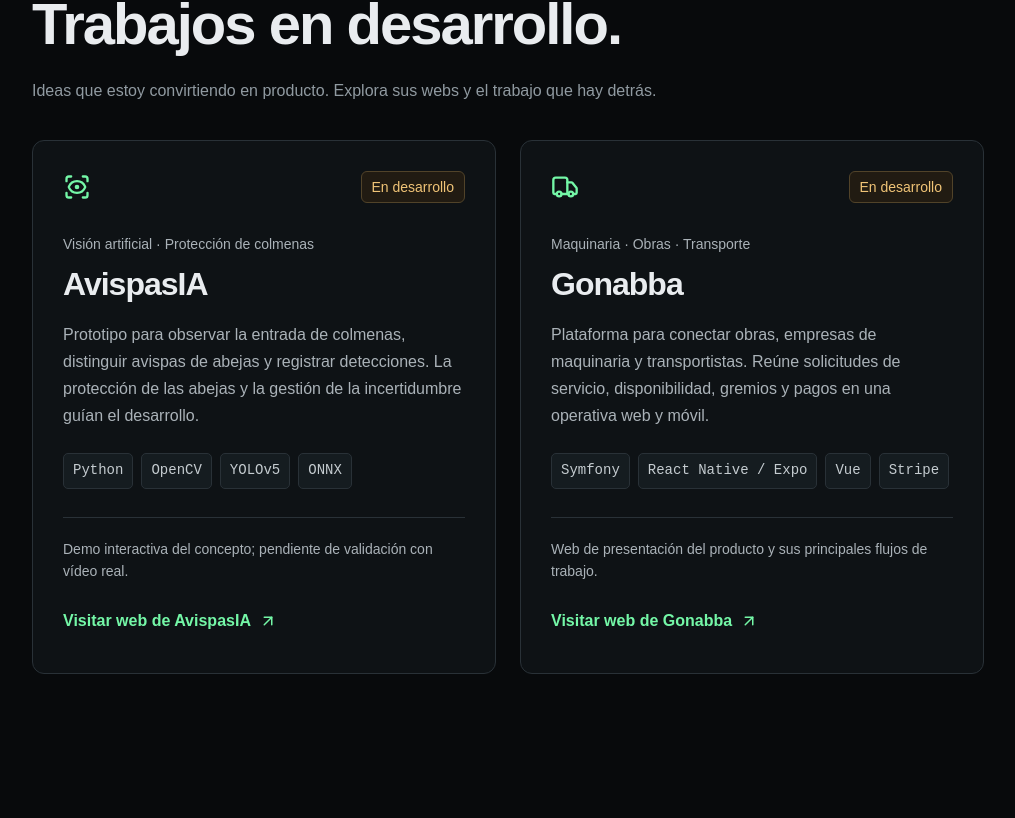
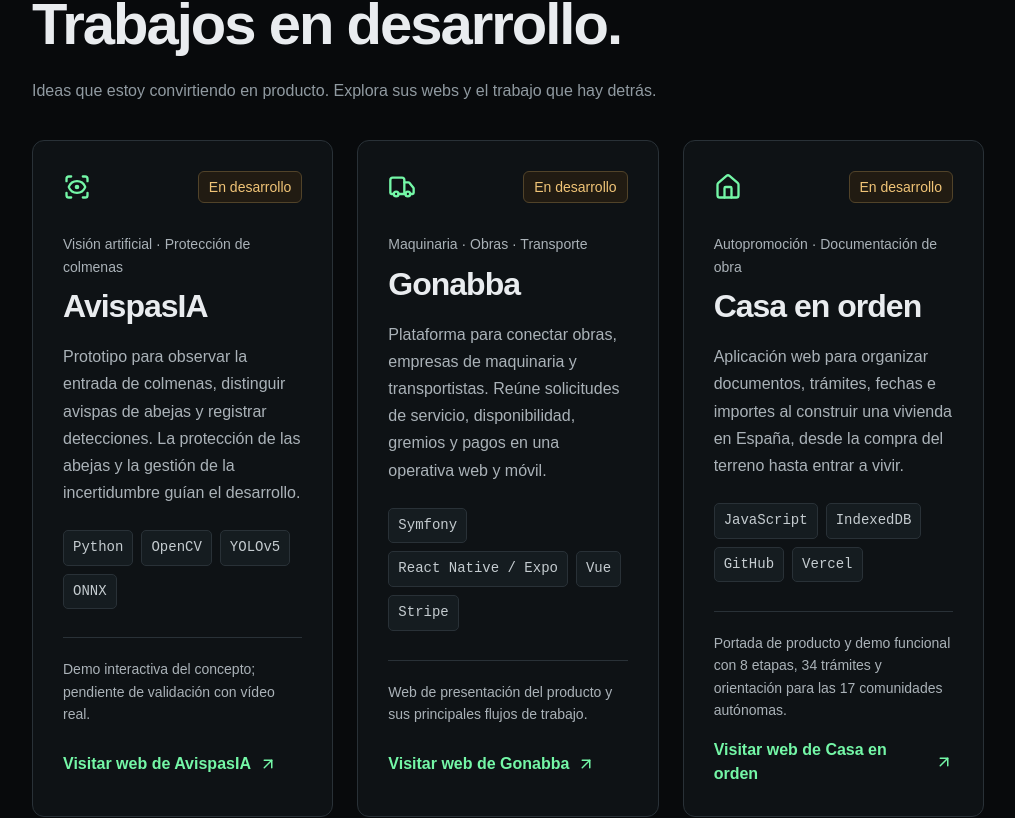
Before and after one commit to Benemox/Abe_cv_interactivo, a Next.js app: page / in a window 1280 px wide. Shown: the part 2746-3564 px from the top of the page, without its empty margins (132-1147 px from the left). Built offline with nearby package versions, Linux system fonts and the light colour scheme.

Commit message:
feat: add Casa en orden to interactive projects

```diff
--- a/app/page.tsx
+++ b/app/page.tsx
@@ -1,7 +1,7 @@
 "use client";
 import {useState} from "react";
 import {motion} from "framer-motion";
-import {GitBranch,Mail,Linkedin,ChevronRight,ArrowUpRight,ScanEye,Truck} from "lucide-react";
+import {GitBranch,Mail,Linkedin,ChevronRight,ArrowUpRight,ScanEye,Truck,House} from "lucide-react";
 const projects = [
   {
     name: "AvispasIA",
@@ -21,11 +21,20 @@ const projects = [
     url: "https://gonabba.vercel.app/",
     icon: Truck,
   },
+  {
+    name: "Casa en orden",
+    category: "Autopromoción · Documentación de obra",
+    description: "Aplicación web para organizar documentos, trámites, fechas e importes al construir una vivienda en España, desde la compra del terreno hasta entrar a vivir.",
+    preview: "Portada de producto y demo funcional con 8 etapas, 34 trámites y orientación para las 17 comunidades autónomas.",
+    technologies: ["JavaScript", "IndexedDB", "GitHub", "Vercel"],
+    url: "https://registro-de-obra.vercel.app/",
+    icon: House,
+  },
 ];
 const skills=["PHP 8.x","Symfony","Laravel","TypeScript","Node","PostgreSQL","Redis","Druid","Docker","AWS","RabbitMQ","Unit Testing","Hexagonal Architecture","DDD","Clean Code","Microservices","Async Messaging","Caching","High Availability"];
 const jobs=[{company:"Nairoo",date:"Sep 2025 — Actualidad",stack:"PHP 8.4 · Laravel · PostgreSQL · Redis · GraphQL",text:"Construcción y evolución del core backend con Arquitectura Hexagonal y DDD. Diseño de casos de uso, entidades, puertos y adaptadores; refactor de legacy e integraciones. Desarrollo del backend de un Channel Manager."},{company:"Up Spain",date:"Feb 2023 — Oct 2025",stack:"PHP 8.2 · Symfony · PostgreSQL · Redis · Elasticsearch · Azure",text:"Arquitectura Hexagonal y DDD, APIs, microservicios Dockerizados y mensajería asíncrona. Integraciones con AS400 y ecosistema Azure."},{company:"SunMedia",date:"Ago 2021 — Feb 2023",stack:"PHP · Symfony · PostgreSQL · Redis · Druid · AWS",text:"Plataformas de gestión, reporting y análisis de costes con foco en rendimiento y escalabilidad. Microservicios, Clean Code y colas asíncronas."}];
 const layers=[["HTTP / API","Controller"],["APPLICATION","Use Case · Command / Query"],["DOMAIN","Entity · Value Object · Domain Service"],["PORTS","Repository · Gateway"],["INFRASTRUCTURE","Doctrine · Redis · RabbitMQ"]];
-export default function Home(){const [mode,setMode]=useState<"recruiter"|"developer">("recruiter"); const [cmd,setCmd]=useState("help"); const output:Record<string,string>={help:"Comandos: skills · experience · projects · architecture · contact",skills:"PHP / Symfony / Laravel / PostgreSQL / Redis / Docker / RabbitMQ / DDD",experience:"Nairoo → Up Spain → SunMedia",projects:"AvispasIA · Gonabba — trabajos en desarrollo. Explora sus webs en la sección de proyectos.",architecture:"HTTP → Application → Domain → Ports → Infrastructure",contact:"LinkedIn: /in/abelabbasi"}; return <main>
+export default function Home(){const [mode,setMode]=useState<"recruiter"|"developer">("recruiter"); const [cmd,setCmd]=useState("help"); const output:Record<string,string>={help:"Comandos: skills · experience · projects · architecture · contact",skills:"PHP / Symfony / Laravel / PostgreSQL / Redis / Docker / RabbitMQ / DDD",experience:"Nairoo → Up Spain → SunMedia",projects:"AvispasIA · Gonabba · Casa en orden — trabajos en desarrollo. Explora sus webs en la sección de proyectos.",architecture:"HTTP → Application → Domain → Ports → Infrastructure",contact:"LinkedIn: /in/abelabbasi"}; return <main>
 <nav><b>AA<span>.</span></b><div className="mode"><button className={mode==="recruiter"?"active":""} onClick={()=>setMode("recruiter")}>Recruiter</button><button className={mode==="developer"?"active":""} onClick={()=>setMode("developer")}>Developer</button></div></nav>
 <section className="hero"><motion.div initial={{opacity:0,y:20}} animate={{opacity:1,y:0}}><p className="eyebrow">BACKEND DEVELOPER · MADRID</p><h1>Construyo el backend<br/>que <em>no se ve</em>,<br/>pero lo sostiene todo.</h1><p className="lead">Soy <strong>Abel Abbasi</strong>. Diseño sistemas mantenibles, lógica de dominio clara e integraciones fiables con PHP, Symfony y Laravel.</p><div className="actions"><a href="#experience">Explorar experiencia <ChevronRight size={18}/></a><a className="ghost" href="#projects">Ver proyectos <ChevronRight size={18}/></a><a className="ghost" href="https://www.linkedin.com/in/abelabbasi">LinkedIn <Linkedin size={17}/></a></div></motion.div><div className="terminal"><div className="termbar"><i/><i/><i/><span>abel@backend:~</span></div><div className="termbody"><p><span>abel@portfolio</span>:~$ {cmd}</p><p className="out">{output[cmd]||"Comando no encontrado. Prueba: help"}</p><div className="commands">{Object.keys(output).map(x=><button key={x} onClick={()=>setCmd(x)}>{x}</button>)}</div><p><span>abel@portfolio</span>:~$ <b className="cursor">_</b></p></div></div></section>
 <section className="stats"><div><b>4+</b><span>años backend</span></div><div><b>3</b><span>empresas tech</span></div><div><b>19</b><span>skills clave</span></div><div><b>∞</b><span>curiosidad</span></div></section>
--- a/app/projects.css
+++ b/app/projects.css
@@ -13,7 +13,7 @@
 
 .project-grid {
   display: grid;
-  grid-template-columns: repeat(2, minmax(0, 1fr));
+  grid-template-columns: repeat(3, minmax(0, 1fr));
   gap: 24px;
 }
 
@@ -137,6 +137,12 @@
   border: 0;
 }
 
+@media (max-width: 980px) {
+  .project-grid {
+    grid-template-columns: repeat(2, minmax(0, 1fr));
+  }
+}
+
 @media (max-width: 760px) {
   .project-grid {
     grid-template-columns: 1fr;
```
